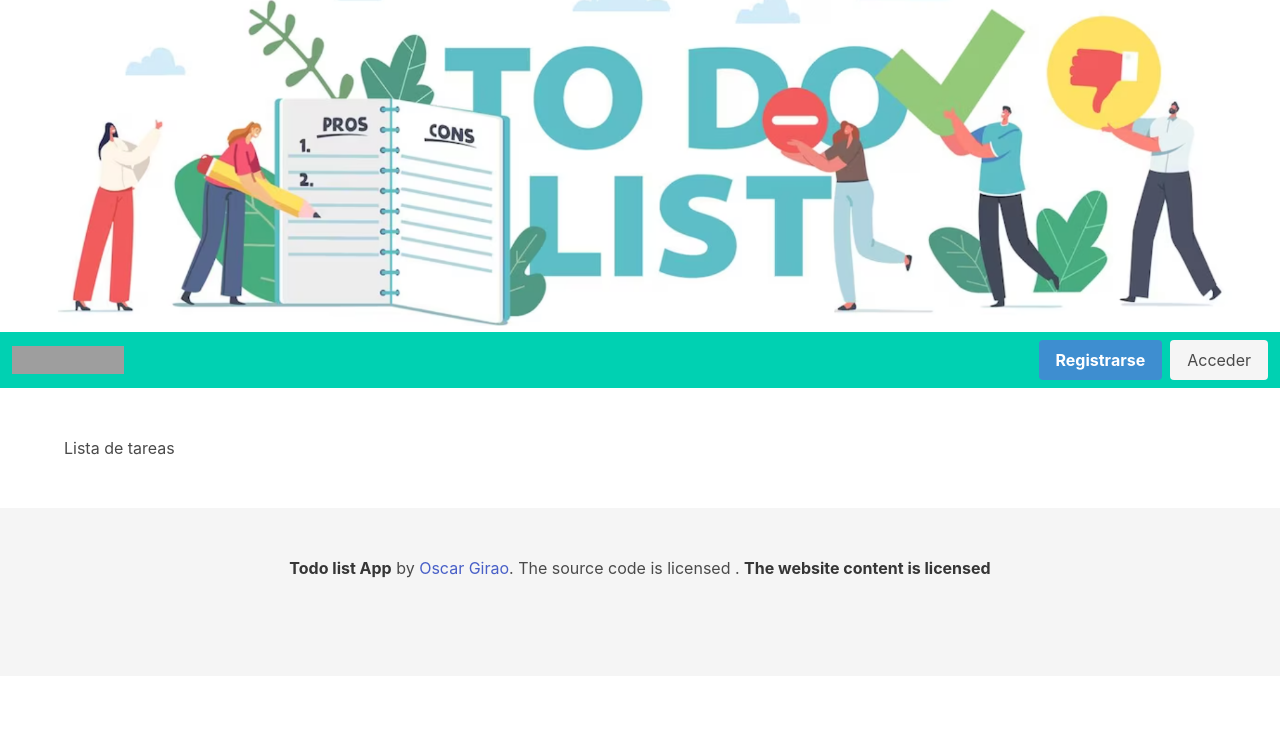
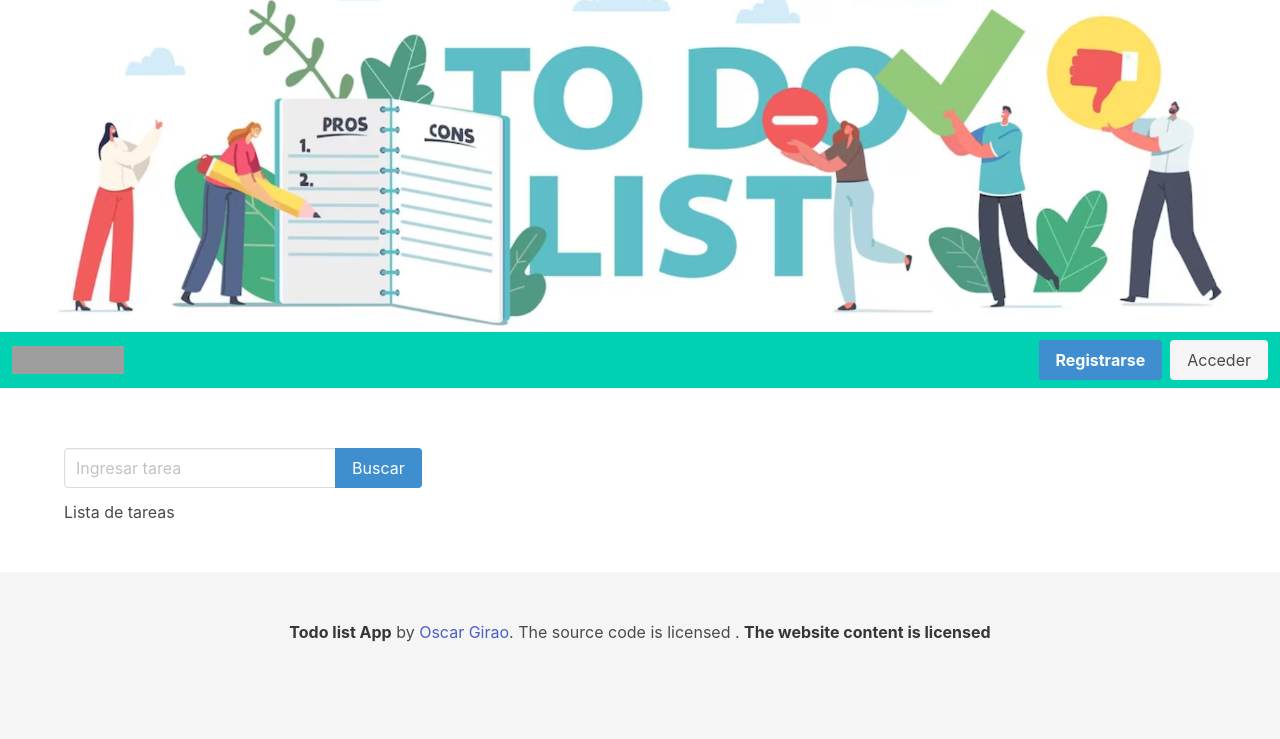
Before and after one commit to OscarGirao89/ToDoList, a Flask app: template todo/templates/todo/index.html in a window 1280 px wide. Shown: the top 739 px of the page. Run offline with Flask 3, Linux system fonts and the light colour scheme; the template is opened without the code that fills it, so the values that code supplies are empty; grey boxes are pictures that could not be loaded.

Commit message:
comenzando a listar las tareas en el html

```diff
--- a/todo/templates/todo/index.html
+++ b/todo/templates/todo/index.html
@@ -1,3 +1,16 @@
 {% extends "base.html" %} {% block content%}
+<div class="field has-addons pt-3">
+  <div class="control">
+    <input class="input" type="text" placeholder="Ingresar tarea" />
+  </div>
+  <div class="control">
+    <a class="button is-info"> Buscar </a>
+  </div>
+</div>
 <h1>Lista de tareas</h1>
+<ul>
+  {% for tarea in tareas%}
+  <li>{{tarea.titulo}}</li>
+  {%endfor%}
+</ul>
 {% endblock %}
```
Also changed, not shown: todo/todoapp.py (+9 -1 lines), todo/templates/todo/crear.html (added).
